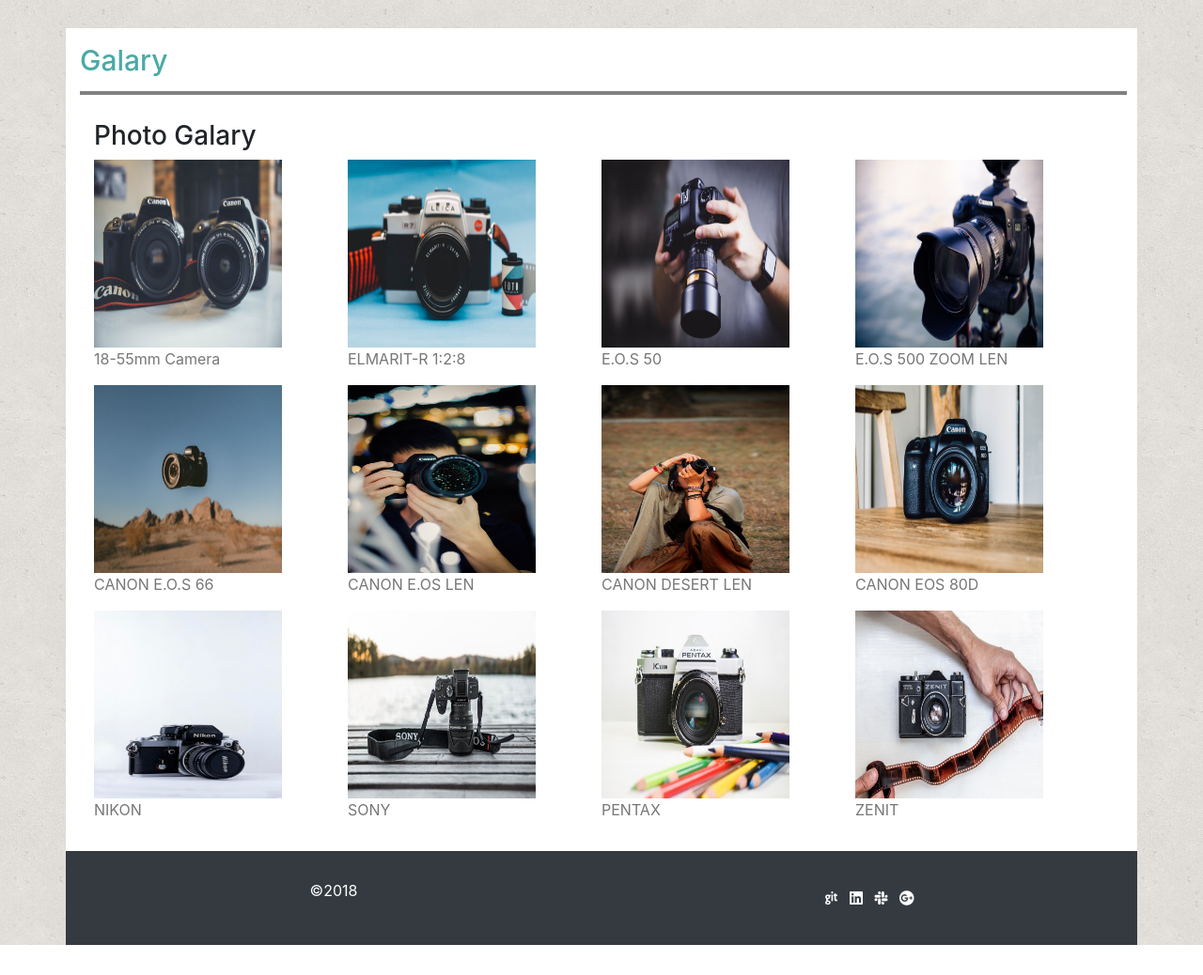
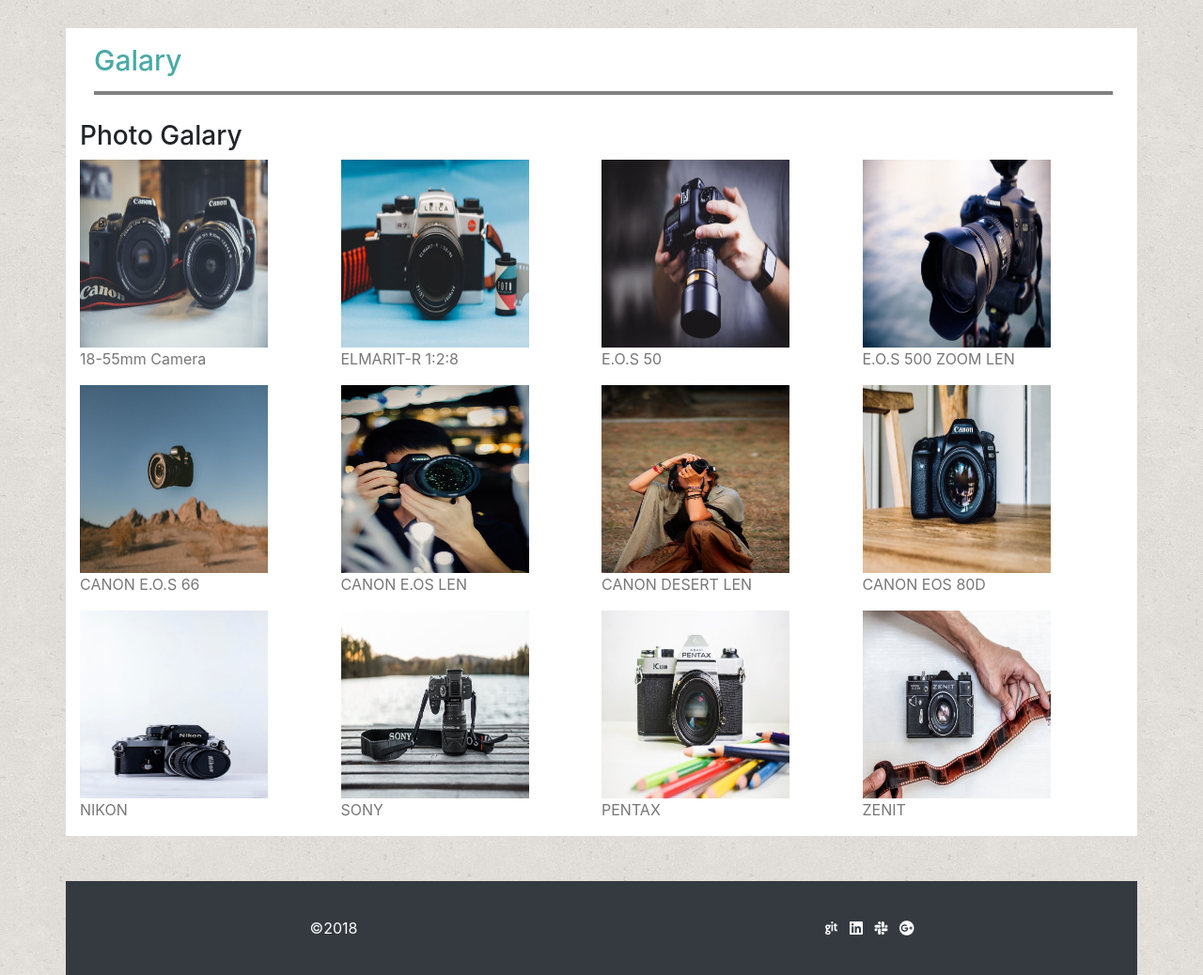
Before and after one commit to aayodipe/Bootstrap-Portfolio, a plain HTML site: page portfolio.html in a window 1280 px wide. Shown: the part 118-1156 px from the top of the page at 94% size. Before the commit the page ends 1124 px from the top, so only its background shows below. Drawn offline with nearby package versions, Linux system fonts and the light colour scheme.

Commit message:
Added footer to portfolio.html

```diff
--- a/assets/css/style.css
+++ b/assets/css/style.css
@@ -16,6 +16,7 @@
      img{
           width:340px;
           height:400px;
+
      }
 .col-12 p{
           margin-bottom:50px;
--- a/portfolio.html
+++ b/portfolio.html
@@ -47,14 +47,12 @@
      <!-- Navigations container ends here -->
 
      <!-- Container for Section starts here -->
-     <section class="container bg-white ">
-          <div class="row mt-5 ">
-               <div class="col-12 text-left text-lightgreen h3 text-bold pt-3 pb-1">Galary
-                    <hr>
-               </div>
+     <section class="container bg-white mt-5 mb-5 ">
+
+          <div class="col-12 text-left text-lightgreen h3 text-bold pt-3  pb-1">Galary<hr>
           </div>
           <!-- THE IMAGE GALARY  BEGINS-->
-          <div class="container">
+
                <div class="row img-fluid">
                     <div class="col-lg-12">
                          <h3>Photo Galary</h3>
@@ -132,28 +130,17 @@
                               <p class="photoDec photoName12">ZENIT</p>
                          </a>
                     </div>
-               </div>
-          </div>
 
-
-
-
-
-
-
-
-
-
-
+          </section>
 
 
           <!-- THE IMAGE GALARY ENDS -->
 
 
            <!-- footers start here -->
-          <p class="container">
-               <footer class="row text-white bg-dark height">
-                    <p class="col-6 text-center align-self-center">&copy;2018</div>
+     <div class="container ">
+               <footer class="row text-white bg-dark height ">
+                    <div class="col-6 text-center align-self-center">&copy;2018</div>
                     <div class="col-6 text-center align-self-center">
                          <a href="https://github.com/aayodipe/Basic-Portfolio"><i class="fab fa-git mr-2"></i></a>
                          <a href="https://www.linkedin.com/mynetwork/"><i class="fab fa-linkedin mr-2"></i></a>
@@ -164,7 +151,7 @@
           </div>
           </footer>
           </div> <!-- footer ends -->
-               <!-- footer ends -->
+
 </body>
 <script src="https://code.jquery.com/jquery-3.3.1.slim.min.js" integrity="sha384-q8i/X+965DzO0rT7abK41JStQIAqVgRVzpbzo5smXKp4YfRvH+8abtTE1Pi6jizo"
      crossorigin="anonymous"></script>
```
Also changed, not shown: contact.html (+4 -3 lines), index.html (+5 -5 lines). Lines whose indentation alone changed are shown as unchanged.
